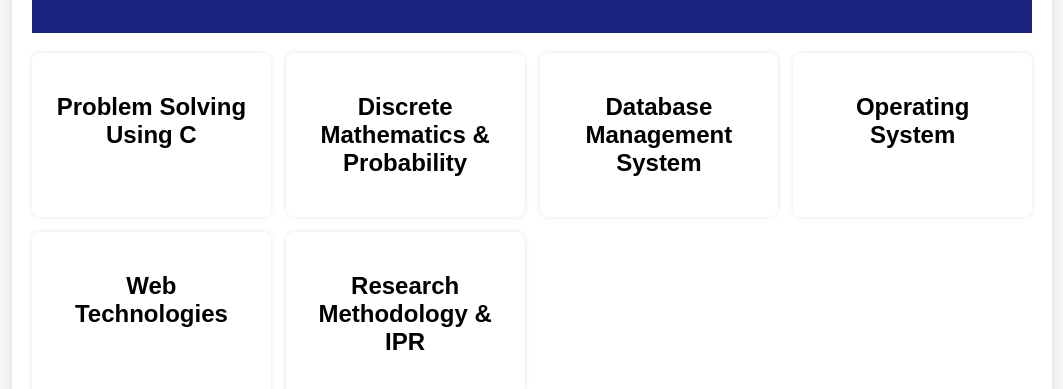
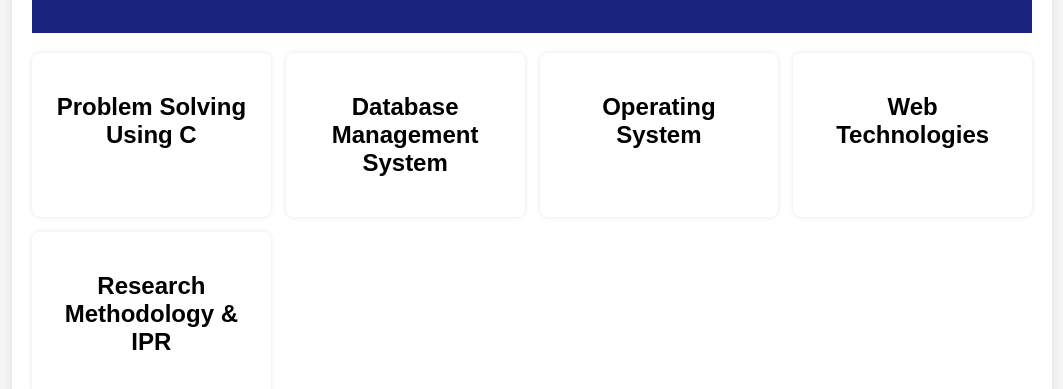
Before and after one commit to BonkAmsh/V-Notes, a plain HTML site: page index.html in a window 1280 px wide. Shown: the part 161-550 px from the top of the page, without its empty margins (108-1171 px from the left). Drawn offline with Linux system fonts and the light colour scheme.

Commit message:
Update index.html

```diff
--- a/index.html
+++ b/index.html
@@ -115,9 +115,7 @@
             <div class="subject-card" onclick="openModal('MMIC101', 'Problem Solving Using C')">
                 <h2 class="subject-name">Problem Solving Using C</h2>
             </div>
-            <div class="subject-card" onclick="openModal('MMIC102', 'Discrete Mathematics & Probability')">
-                <h2 class="subject-name">Discrete Mathematics & Probability</h2>
-            </div>
+
             <div class="subject-card" onclick="openModal('MMIC103', 'Database Management System')">
                 <h2 class="subject-name">Database Management System</h2>
             </div>
```
